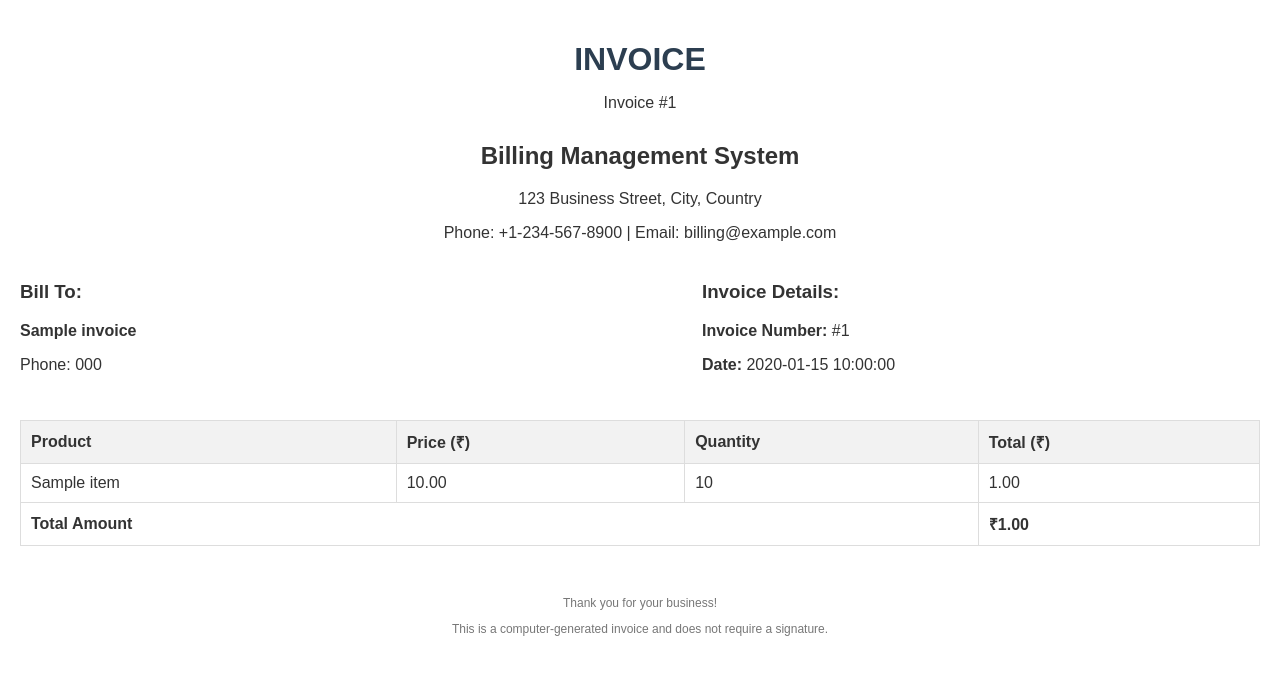
After one commit to Sananta-0902/BMS_py, a Flask app: template templates/invoice_pdf_template.html in a window 1280 px wide. The commit adds this page. Shown: the top 675 px of the page. Run offline with Flask 3, Linux system fonts and the light colour scheme; the template is opened without the code that fills it: most values are stand-ins (such as "Sample title", 1, 10 or a date in 2020).

Commit message:
added pdf

```diff
--- a/app.py
+++ b/app.py
@@ -1,9 +1,30 @@
-from flask import Flask, render_template, request, redirect, url_for, session
+from flask import Flask, render_template, request, redirect, url_for, session, send_file
 from db import *
-from flask import flash
+from flask import flash, make_response, g
+import pdfkit
+import os
+import tempfile
+import atexit
+import glob
+import time
 
 app = Flask(__name__)
 app.secret_key = "super-secret-key"  # Change this to a secure key in production
+
+# Create a temp directory for PDF files
+PDF_TEMP_DIR = os.path.join(tempfile.gettempdir(), 'invoice_pdfs')
+os.makedirs(PDF_TEMP_DIR, exist_ok=True)
+
+# Function to clean up temporary PDF files
+def cleanup_temp_files():
+    for file in glob.glob(os.path.join(PDF_TEMP_DIR, '*.pdf')):
+        try:
+            os.remove(file)
+        except Exception as e:
+            print(f"Error removing {file}: {e}")
+
+# Register cleanup function to run when Flask exits
+atexit.register(cleanup_temp_files)
 
 @app.route('/')
 def home():
@@ -157,5 +178,60 @@ def view_invoice(invoice_id):
         return "Invoice not found", 404
     return render_template('invoice.html', invoice=invoice, items=items)
 
+@app.route('/download_invoice_pdf/<int:invoice_id>')
+def download_invoice_pdf(invoice_id):
+    if 'user' not in session:
+        return redirect(url_for('login'))
+
+    # Get invoice data
+    invoice_data = get_invoice_details(invoice_id)
+    if not invoice_data:
+        return "Invoice not found", 404
+
+    # Render the invoice template to HTML
+    rendered_html = render_template('invoice_pdf_template.html', invoice=invoice_data)
+
+    # Create a temporary file in our dedicated temp directory
+    pdf_filename = os.path.join(PDF_TEMP_DIR, f"invoice_{invoice_id}_{int(time.time())}.pdf")
+
+    # Convert HTML to PDF
+    options = {
+        'page-size': 'A4',
+        'margin-top': '0.75in',
+        'margin-right': '0.75in',
+        'margin-bottom': '0.75in',
+        'margin-left': '0.75in',
+        'encoding': "UTF-8",
+        'no-outline': None
+    }
+
+    # Generate the PDF
+    pdfkit.from_string(rendered_html, pdf_filename, options=options)
+
+    # Store the filename in the session for cleanup
+    if 'pdf_files' not in session:
+        session['pdf_files'] = []
+    session['pdf_files'].append(pdf_filename)
+
+    # Send the PDF file as a response
+    return send_file(
+        pdf_filename,
+        as_attachment=True,
+        download_name=f"Invoice_{invoice_id}.pdf",
+        mimetype='application/pdf'
+    )
+
+# Add a teardown function to clean up PDF files after request
+@app.teardown_request
+def cleanup_after_request(exception=None):
+    if 'pdf_files' in session:
+        for filename in session['pdf_files']:
+            try:
+                if os.path.exists(filename):
+                    os.remove(filename)
+            except Exception as e:
+                print(f"Error removing {filename}: {e}")
+        session['pdf_files'] = []
+
 if __name__ == '__main__':
     app.run(debug=True)
--- a/requirements.txt
+++ b/requirements.txt
@@ -2,3 +2,4 @@ Flask==2.3.2
 mysql-connector-python==8.0.33
 Werkzeug==2.3.6
 bootstrap-flask==1.5.3
+pdfkit==1.0.0
--- a/templates/create_invoice.html
+++ b/templates/create_invoice.html
@@ -36,11 +36,10 @@
                 <label for="customer_phone">Customer Phone:</label>
                 <input type="text" id="customer_phone" name="customer_phone" class="form-control" required>
             </div>
-
+            <br><br>
             <div id="products">
                 <div class="form-row product-row mb-2">
                     <div class="col-md-8">
-                        <label>Product:</label>
                         <select name="product_id" class="form-control" required>
                             <option value="" disabled selected>Choose product</option>
                             {% for product in products %}
@@ -49,7 +48,6 @@
                         </select>
                     </div>
                     <div class="col-md-4">
-                        <label>Quantity:</label>
                         <input type="number" name="quantity" class="form-control" min="1" placeholder="Qty" required>
                     </div>
                 </div>
--- a/templates/invoice_display.html
+++ b/templates/invoice_display.html
@@ -7,6 +7,7 @@
     <title>Invoice #{{ invoice.invoice_id }}</title>
     <link rel="stylesheet" href="{{ url_for('static', filename='css/style.css') }}">
     <link rel="stylesheet" href="https://stackpath.bootstrapcdn.com/bootstrap/4.5.2/css/bootstrap.min.css">
+    <link rel="stylesheet" href="https://cdnjs.cloudflare.com/ajax/libs/font-awesome/5.15.3/css/all.min.css">
 </head>
 
 <body>
@@ -63,7 +64,10 @@
         </table>
 
         <div class="text-center mt-4">
-            <a href="{{ url_for('create_invoice') }}" class="btn btn-primary">Create Invoice</a>
+            <a href="{{ url_for('download_invoice_pdf', invoice_id=invoice.invoice_id) }}" class="btn btn-success">
+                <i class="fas fa-file-pdf"></i> Download PDF
+            </a>
+            <a href="{{ url_for('create_invoice') }}" class="btn btn-primary ml-2">Create New Invoice</a>
         </div>
     </div>
 
--- /dev/null
+++ b/templates/invoice_pdf_template.html
@@ -0,0 +1,115 @@
+<!DOCTYPE html>
+<html lang="en">
+<head>
+    <meta charset="UTF-8">
+    <meta name="viewport" content="width=device-width, initial-scale=1.0">
+    <title>Invoice #{{ invoice.invoice_id }}</title>
+    <style>
+        body {
+            font-family: Arial, sans-serif;
+            margin: 0;
+            padding: 20px;
+            color: #333;
+        }
+        .invoice-header {
+            text-align: center;
+            margin-bottom: 30px;
+        }
+        .invoice-header h1 {
+            color: #2c3e50;
+            margin-bottom: 5px;
+        }
+        .company-details {
+            text-align: center;
+            margin-bottom: 20px;
+        }
+        .invoice-info {
+            display: flex;
+            justify-content: space-between;
+            margin-bottom: 30px;
+        }
+        .customer-details, .invoice-details {
+            width: 45%;
+        }
+        table {
+            width: 100%;
+            border-collapse: collapse;
+            margin-bottom: 30px;
+        }
+        th, td {
+            border: 1px solid #ddd;
+            padding: 10px;
+            text-align: left;
+        }
+        th {
+            background-color: #f2f2f2;
+        }
+        .total-row {
+            font-weight: bold;
+        }
+        .footer {
+            margin-top: 50px;
+            text-align: center;
+            font-size: 12px;
+            color: #777;
+        }
+    </style>
+</head>
+<body>
+    <div class="invoice-header">
+        <h1>INVOICE</h1>
+        <p>Invoice #{{ invoice.invoice_id }}</p>
+    </div>
+
+    <div class="company-details">
+        <h2>Billing Management System</h2>
+        <p>123 Business Street, City, Country</p>
+        <p>Phone: +1-234-567-8900 | Email: billing@example.com</p>
+    </div>
+
+    <div class="invoice-info">
+        <div class="customer-details">
+            <h3>Bill To:</h3>
+            <p><strong>{{ invoice.customer_name }}</strong></p>
+            <p>Phone: {{ invoice.customer_phone }}</p>
+        </div>
+        <div class="invoice-details">
+            <h3>Invoice Details:</h3>
+            <p><strong>Invoice Number:</strong> #{{ invoice.invoice_id }}</p>
+            <p><strong>Date:</strong> {{ invoice.date }}</p>
+        </div>
+    </div>
+
+    <table>
+        <thead>
+            <tr>
+                <th>Product</th>
+                <th>Price (₹)</th>
+                <th>Quantity</th>
+                <th>Total (₹)</th>
+            </tr>
+        </thead>
+        <tbody>
+            {% for item in invoice.items %}
+            <tr>
+                <td>{{ item.name }}</td>
+                <td>{{ "%.2f"|format(item.price) }}</td>
+                <td>{{ item.quantity }}</td>
+                <td>{{ "%.2f"|format(item.total_price) }}</td>
+            </tr>
+            {% endfor %}
+        </tbody>
+        <tfoot>
+            <tr class="total-row">
+                <td colspan="3">Total Amount</td>
+                <td>₹{{ "%.2f"|format(invoice.total_amount) }}</td>
+            </tr>
+        </tfoot>
+    </table>
+
+    <div class="footer">
+        <p>Thank you for your business!</p>
+        <p>This is a computer-generated invoice and does not require a signature.</p>
+    </div>
+</body>
+</html>
```
